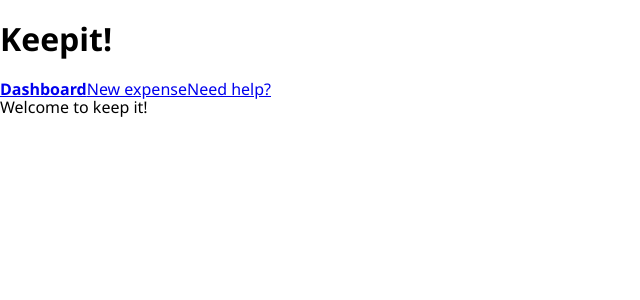
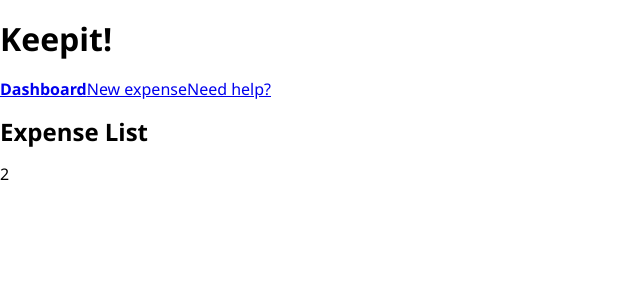
Before and after one commit to yngrdyn/keepit, a React app: page /#/ in a window 1280 px wide. Shown: the top 300 px of the page, without its empty margins (0-640 px from the left). Built offline with nearby package versions, Linux system fonts and the light colour scheme.

Commit message:
Adding expenseList component and using connect function to get values from the store

```diff
--- /dev/null
+++ b/src/components/ExpenseList.js
@@ -0,0 +1,23 @@
+import React from 'react';
+import { connect } from 'react-redux';
+import { getVisibleExpenses } from '../store';
+
+const ExpenseList = (props) => {
+  const visibleExpenses = getVisibleExpenses(props.expenses, props.filters);
+
+  return (
+    <div>
+      <h2>Expense List</h2>
+      { visibleExpenses.length }
+    </div>
+  )
+};
+
+const mapStateToProps = (state) => {
+  return {
+    expenses: state.expenses,
+    filters: state.filters,
+  }
+};
+
+export default connect(mapStateToProps)(ExpenseList);
--- a/src/components/index.js
+++ b/src/components/index.js
@@ -1,3 +1,7 @@
+import ExpenseList from './ExpenseList';
 import Header from './Header';
 
-export { Header };
+export {
+  ExpenseList,
+  Header,
+};
--- a/src/pages/DashboardPage.js
+++ b/src/pages/DashboardPage.js
@@ -1,7 +1,10 @@
 import React from 'react';
+import { ExpenseList } from '../components';
 
 const DashboardPage = () => (
-  <div title="keepit" subtitle="Keep your expenses within a budget">Welcome to keep it!</div>
+    <div title="keepit" subtitle="Keep your expenses within a budget">
+      <ExpenseList />
+    </div>
 );
 
 export default DashboardPage;
```
